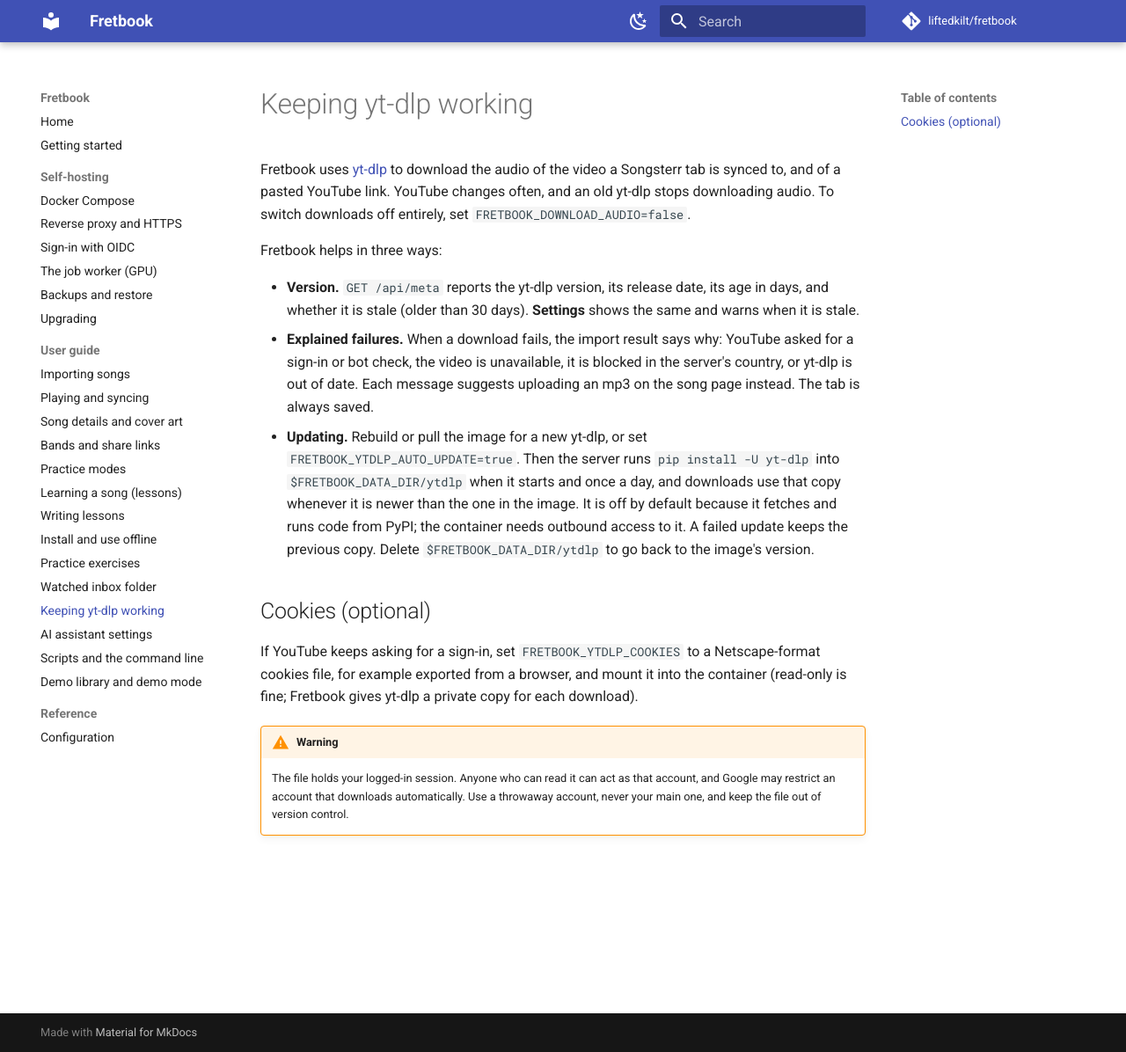
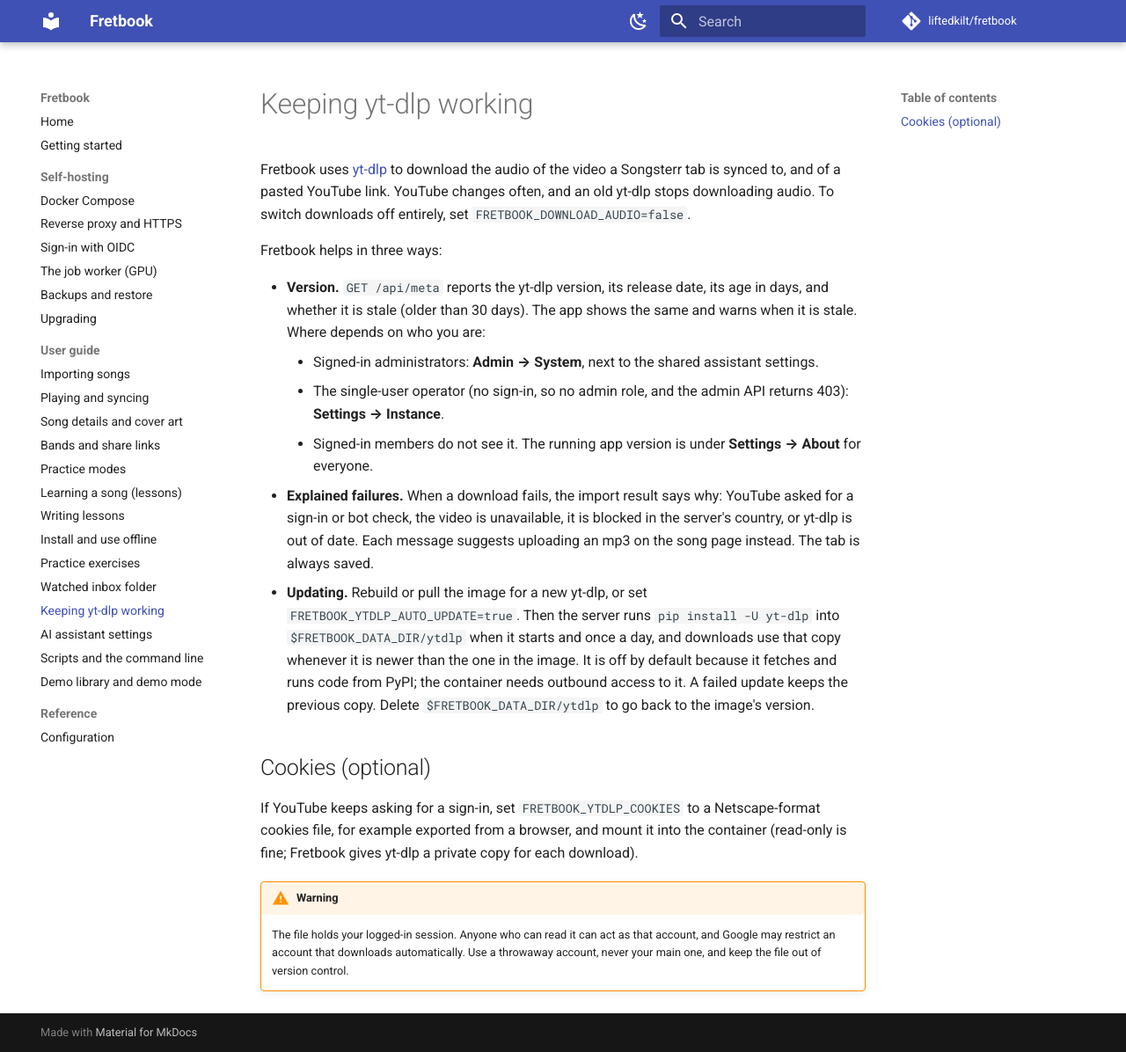
Before and after one commit to liftedkilt/fretbook, an MkDocs documentation site: the page built from docs/guides/ytdlp.md, in a window 1280 px wide and 1196 px high. Shown: the whole window at 88% size. Built offline with MkDocs 1.6.1 and Material for MkDocs 9.7.7, drawn with Linux system fonts in a browser that asks for light colours; comment, search, counter and statistics services are not loaded.

Commit message:
docs: say where yt-dlp status lives now that settings is a page
Co-Authored-By: Claude Sonnet 5.5 <noreply@anthropic.com>

```diff
--- a/docs/guides/ytdlp.md
+++ b/docs/guides/ytdlp.md
@@ -7,7 +7,10 @@ entirely, set `FRETBOOK_DOWNLOAD_AUDIO=false`.
 Fretbook helps in three ways:
 
 - **Version.** `GET /api/meta` reports the yt-dlp version, its release date, its age in days, and whether it is stale
-  (older than 30 days). **Settings** shows the same and warns when it is stale.
+  (older than 30 days). The app shows the same and warns when it is stale. Where depends on who you are:
+    - Signed-in administrators: **Admin → System**, next to the shared assistant settings.
+    - The single-user operator (no sign-in, so no admin role, and the admin API returns 403): **Settings → Instance**.
+    - Signed-in members do not see it. The running app version is under **Settings → About** for everyone.
 - **Explained failures.** When a download fails, the import result says why: YouTube asked for a sign-in or bot check,
   the video is unavailable, it is blocked in the server's country, or yt-dlp is out of date. Each message suggests
   uploading an mp3 on the song page instead. The tab is always saved.
```
